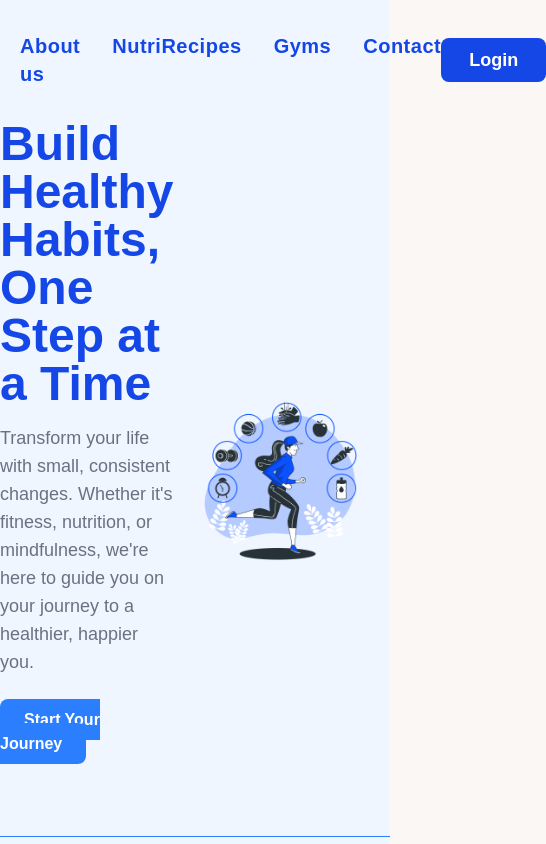
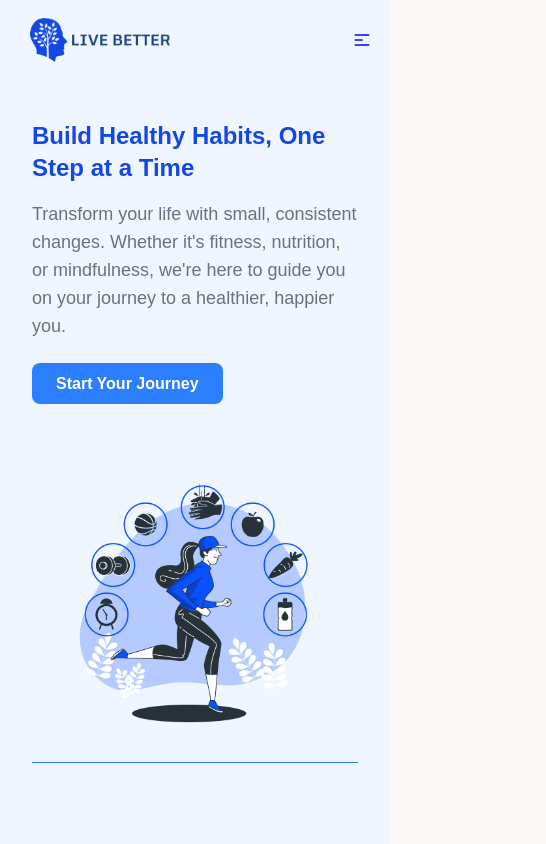
Before and after one commit to roumaiss/live_better_front, a Next.js app: page / in a window 390 px wide. Shown: the top 844 px of the page, 546 px wide, since content can reach past the window. Built offline with nearby package versions, Linux system fonts and the light colour scheme.

Commit message:
responsive hero section

```diff
--- a/src/app/page.jsx
+++ b/src/app/page.jsx
@@ -56,10 +56,10 @@ export default function Home() {
             </div>
 
             {/* Hero Section */}
-            <div className="flex items-center justify-between max-w-screen-xl mx-auto bg-blue-50 border-b border-blue-500">
+            <div className="flex flex-col lg:flex-row items-center justify-between max-w-screen-xl  mx-[2rem] lg:mx-[5rem] bg-blue-50 border-b border-blue-500 my-10">
                 {/* Text on the left */}
-                <div className="w-1/2 mb-20">
-                    <h1 className="text-5xl text-blue-700 font-bold mb-4">
+                <div className="w-full lg:w-1/2 mb-10 lg:mb-20">
+                    <h1 className=" text-2xl md:text-3xl lg:text-5xl text-blue-700 font-bold mb-4">
                         Build Healthy Habits, One Step at a Time
                     </h1>
                     <p className="text-lg text-gray-500 mb-8">
@@ -76,7 +76,7 @@ export default function Home() {
                     </Link>
                 </div>
 
-                <div className="w-[600px]">
+                <div className=" w-full lg:w-[600px]">
                     <img
                         src="/health-page.png"
                         alt="Hero Image"
--- a/src/components/Navbar.jsx
+++ b/src/components/Navbar.jsx
@@ -5,49 +5,61 @@ import { usePathname } from "next/navigation";
 import { useDispatch, useSelector } from "react-redux";
 import { setUser } from "@/redux/slices/user";
 import Swal from "sweetalert2";
+import { useState } from "react";
 
 export default function Navbar() {
   const pathname = usePathname();
   const isActive = (href) => pathname === href;
 
-    // Access the Redux store state
   const isLoggedIn = useSelector((state) => state.user.isLoggedIn);
   const dispatch = useDispatch();
 
-    // Handle logout with confirmation modal
+  const [isMenuOpen, setIsMenuOpen] = useState(false);
+
   const handleLogout = () => {
     Swal.fire({
       title: "Are you sure?",
       text: "You will be logged out!",
       icon: "warning",
       showCancelButton: true,
-            confirmButtonColor: "#3085d6", // Blue color for confirm button
-            cancelButtonColor: "#d33", // Red color for cancel button
+      confirmButtonColor: "#3085d6",
+      cancelButtonColor: "#d33",
       confirmButtonText: "Yes, log out!",
-            background: "#f0f4f8", // Light blue background
+      background: "#f0f4f8",
       customClass: {
-                popup: "blue-theme", // Add a custom class for the modal
+        popup: "blue-theme",
       },
     }).then((result) => {
       if (result.isConfirmed) {
-                dispatch(setUser(null)); // Dispatch setUser with null to log out
-                localStorage.removeItem("token"); // Optionally, clear the token from localStorage
+        dispatch(setUser(null));
+        localStorage.removeItem("token");
         Swal.fire({
           title: "Logged Out!",
           text: "You have been successfully logged out.",
           icon: "success",
-                    confirmButtonColor: "#3085d6", // Blue color for confirm button
-                    background: "#f0f4f8", // Light blue background
+          confirmButtonColor: "#3085d6",
+          background: "#f0f4f8",
         });
       }
     });
   };
 
+  const links = [
+    { href: "/about", label: "About us" },
+    { href: "/alimentation-program", label: "NutriRecipes" },
+    { href: "/gyms", label: "Gyms" },
+    { href: "/contact", label: "Contact" },
+  ];
+
+  if (isLoggedIn) {
+    links.push({ href: "/planning", label: "Planning" });
+  }
+
   return (
     <header className="bg-transparent">
-            <nav className="max-w-screen-xl mx-auto p-5 bg-transparent">
+      <nav className="max-w-screen-xl mx-auto lg:p-5 bg-transparent">
         <div className="flex justify-between items-center bg-transparent">
-                    {/* Logo on the left */}
+          {/* Logo */}
           <Link href="/" className="text-blue-700 text-5xl">
             <img
               src="/ourLogo.png"
@@ -56,101 +68,93 @@ export default function Navbar() {
             />
           </Link>
 
-          {/* Centered Navigation Links */}
-          <ul className="flex gap-8 text-xl mx-auto">
-            <li>
-              <Link
-                href="/about"
-                className={`relative group transition duration-300 tracking-wide font-bold ${
-                  isActive("/about") ? "text-blue-500" : "text-blue-700"
-                } hover:text-blue-700`}
+          {/* Hamburger Menu for Small Screens */}
+          <div className="dropdown dropdown-left dropdown-bottom lg:hidden">
+            <div
+              tabIndex={0}
+              role="button"
+              className="btn btn-ghost lg:hidden"
+              onClick={() => setIsMenuOpen(!isMenuOpen)}
             >
-                About us
-                <span
-                  className={`absolute left-0 bottom-0 h-[2px] ${
-                    isActive("/about") ? "w-full" : "w-0"
-                  } bg-blue-500 group-hover:w-full transition-all duration-300`}
-                ></span>
-              </Link>
+              <svg
+                xmlns="http://www.w3.org/2000/svg"
+                className="h-5 w-5"
+                fill="none"
+                viewBox="0 0 24 24"
+                stroke="blue"
+              >
+                <path
+                  strokeLinecap="round"
+                  strokeLinejoin="round"
+                  strokeWidth="2"
+                  d="M4 6h16M4 12h8m-8 6h16"
+                />
+              </svg>
+            </div>
+            <ul
+              tabIndex={0}
+              className={`menu menu-sm dropdown-content text-blue-700 bg-base-100 rounded-box z-1 mt-3 w-52 p-2 shadow `}
+            >
+              {links.map((link) => (
+                <li key={link.href}>
+                  <Link href={link.href}>{link.label}</Link>
                 </li>
-            <li>
-              <Link
-                href="/alimentation-program"
-                className={`relative group transition duration-300 tracking-wide font-bold ${
-                  isActive("/alimentation-program")
-                    ? "text-blue-500"
-                    : "text-blue-700"
-                } hover:text-blue-700`}
-              >
-                NutriRecipes
-                <span
-                  className={`absolute left-0 bottom-0 h-[2px] ${
-                    isActive("/alimentation-program") ? "w-full" : "w-0"
-                  } bg-blue-500 group-hover:w-full transition-all duration-300`}
-                ></span>
-              </Link>
-            </li>
-            <li>
-              <Link
-                href="/gyms"
-                className={`relative group transition duration-300 tracking-wide font-bold ${
-                  isActive("/gyms") ? "text-blue-500" : "text-blue-700"
-                } hover:text-blue-700`}
-              >
-                Gyms
-                <span
-                  className={`absolute left-0 bottom-0 h-[2px] ${
-                    isActive("/gyms") ? "w-full" : "w-0"
-                  } bg-blue-500 group-hover:w-full transition-all duration-300`}
-                ></span>
-              </Link>
-            </li>
-            <li>
-              <Link
-                href="/contact"
-                className={`relative group transition duration-300 tracking-wide font-bold ${
-                  isActive("/contact") ? "text-blue-500" : "text-blue-700"
-                } hover:text-blue-700`}
-              >
-                Contact
-                <span
-                  className={`absolute left-0 bottom-0 h-[2px] ${
-                    isActive("/contact") ? "w-full" : "w-0"
-                  } bg-blue-500 group-hover:w-full transition-all duration-300`}
-                ></span>
-              </Link>
-            </li>
-            {isLoggedIn && (
-              <li>
-                <Link
-                  href="/planning"
-                  className={`relative group transition duration-300 tracking-wide font-bold ${
-                    isActive("/planning") ? "text-blue-500" : "text-blue-700"
-                  } hover:text-blue-700`}
-                >
-                  Planning
-                  <span
-                    className={`absolute left-0 bottom-0 h-[2px] ${
-                      isActive("/planning") ? "w-full" : "w-0"
-                    } bg-blue-500 group-hover:w-full transition-all duration-300`}
-                  ></span>
-                </Link>
-              </li>
-            )}
-          </ul>
-
-          {/* Conditional Rendering for Login/Logout */}
+              ))}
                {isLoggedIn ? (
             <button
               onClick={handleLogout}
-              className="bg-blue-700 text-white px-7 py-2 rounded-lg text-lg font-bold hover:bg-blue-500 transition duration-300"
+              className="bg-blue-700 hidden lg:flex text-white px-7 py-2 rounded-lg text-lg font-bold hover:bg-blue-500 transition duration-300"
             >
               Logout
             </button>
           ) : (
             <Link
               href="/login"
-              className="bg-blue-700 text-white px-7 py-2 rounded-lg text-lg font-bold hover:bg-blue-500 transition duration-300"
+              className="bg-blue-700 hidden lg:flex text-white px-7 py-2 rounded-lg text-lg font-bold hover:bg-blue-500 transition duration-300"
+            >
+              Login
+            </Link>
+          )}
+            </ul>
+          </div>
+
+          {/* Navigation Links for Larger Screens */}
+          <ul
+            className={`flex flex-col lg:flex-row gap-8 text-xl mx-auto ${
+              isMenuOpen ? "block" : "hidden lg:flex"
+            }`}
+          >
+            {links.map((link) => (
+              <li key={link.href}>
+                <Link
+                  href={link.href}
+                  className={`relative group transition duration-300 tracking-wide font-bold ${
+                    isActive(link.href) ? "text-blue-500" : "text-blue-700"
+                  } hover:text-blue-700`}
+                >
+                  {link.label}
+                  <span
+                    className={`absolute left-0 bottom-0 h-[2px] ${
+                      isActive(link.href) ? "w-full" : "w-0"
+                    } bg-blue-500 group-hover:w-full transition-all duration-300`}
+                  ></span>
+                </Link>
+              </li>
+            ))}
+          </ul>
+
+          {/* Login/Logout Button */}
+          {isLoggedIn ? (
+            <button
+              onClick={handleLogout}
+              className="bg-blue-700 hidden lg:flex text-white px-7 py-2 rounded-lg text-lg font-bold hover:bg-blue-500 transition duration-300"
+            >
+              Logout
+            </button>
+          ) : (
+            <Link
+              href="/login"
+              className="bg-blue-700 hidden lg:flex text-white px-7 py-2 rounded-lg text-lg font-bold hover:bg-blue-500 transition duration-300"
             >
               Login
             </Link>
```
Lines whose indentation alone changed are shown as unchanged.
